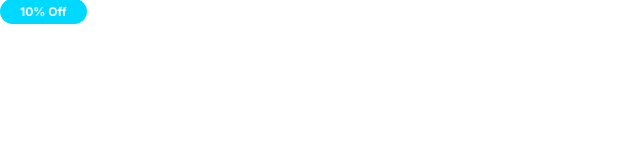
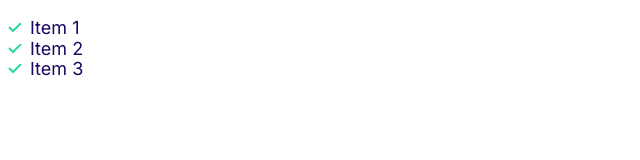
Before and after one commit to Tebogo-star/Moshify, a plain HTML site: page index.html in a window 1280 px wide. Shown: the whole page, without its empty margins (0-640 px from the left). Drawn offline with Linux system fonts and the light colour scheme.

Commit message:
Creating a list

```diff
--- a/css/styles.css
+++ b/css/styles.css
@@ -104,3 +104,29 @@ a {
     font-size: 1.2rem;
   }
 }
+/* Lists  */
+
+.list {
+  list-style: none;
+  padding-left: 0;
+  color: var(--color-headings);
+}
+.list--inline .list__item {
+  display: inline-block;
+  margin-right: 2rem;
+}
+
+.list--tick {
+  list-style-image: url(../images/tick.svg);
+  padding-left: 3rem;
+}
+.list--tick .list__item {
+  padding-left: 0.5rem;
+  margin-bottom: 1rem;
+}
+
+@media screen and (min-width: 1024px) {
+  .list--tick .list__item {
+    padding-left: 0;
+  }
+}
--- a/index.html
+++ b/index.html
@@ -15,6 +15,10 @@
     <link rel="stylesheet" href="css/styles.css" />
   </head>
   <body>
-    <span class="badge badge--secondary badge--small">10% Off</span>
+    <ul class="list list--tick">
+      <li class="list-item">Item 1</li>
+      <li class="list-item">Item 2</li>
+      <li class="list-item">Item 3</li>
+    </ul>
   </body>
 </html>
```
Also changed, not shown: components/lists.html (added, +5 -0 lines), images/tick.svg (added).
